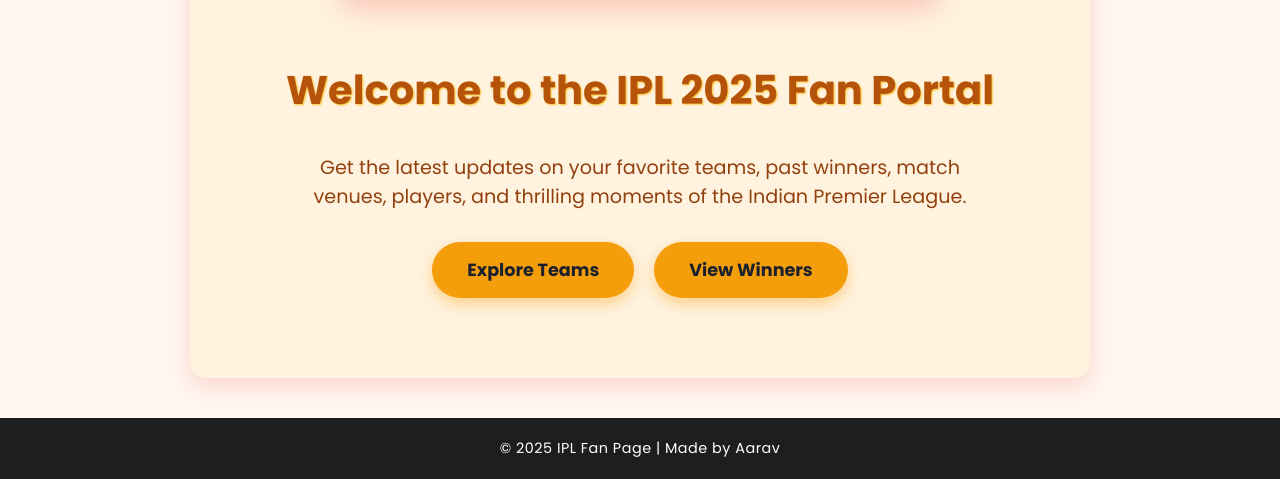
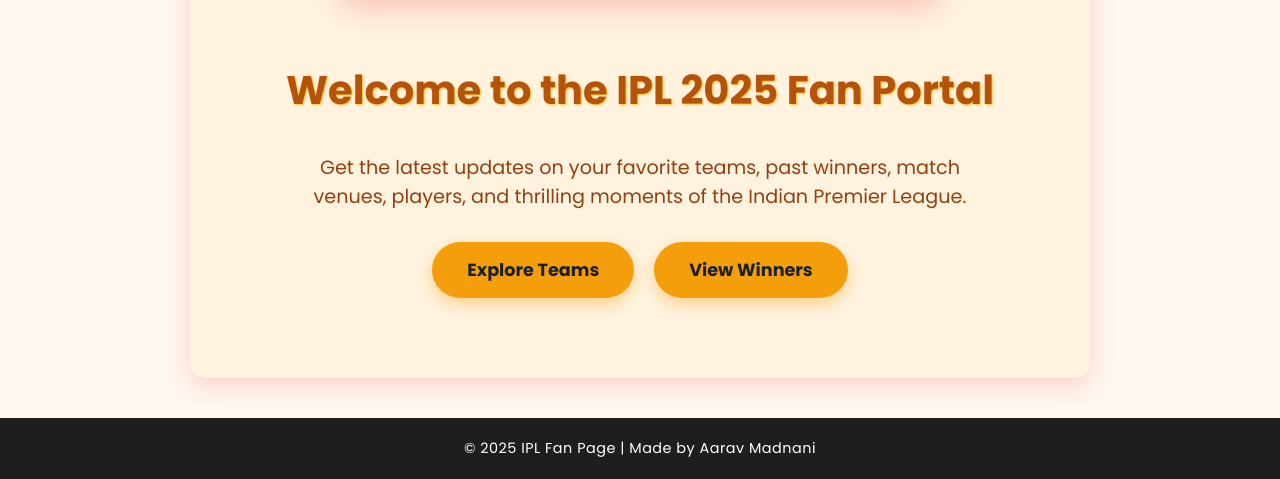
Before and after one commit to Aarav07-CSK/Ipl, a plain HTML site: page index.html in a window 1280 px wide. Shown: the part 728-1207 px from the top of the page. Drawn offline with Linux system fonts and the light colour scheme.

Commit message:
i wanna edit some thingh

```diff
--- a/index.html
+++ b/index.html
@@ -201,7 +201,7 @@
   </section>
 
   <footer>
-    &copy; 2025 IPL Fan Page | Made by Aarav
+    &copy; 2025 IPL Fan Page | Made by Aarav Madnani
   </footer>
 </body>
 </html>
```
